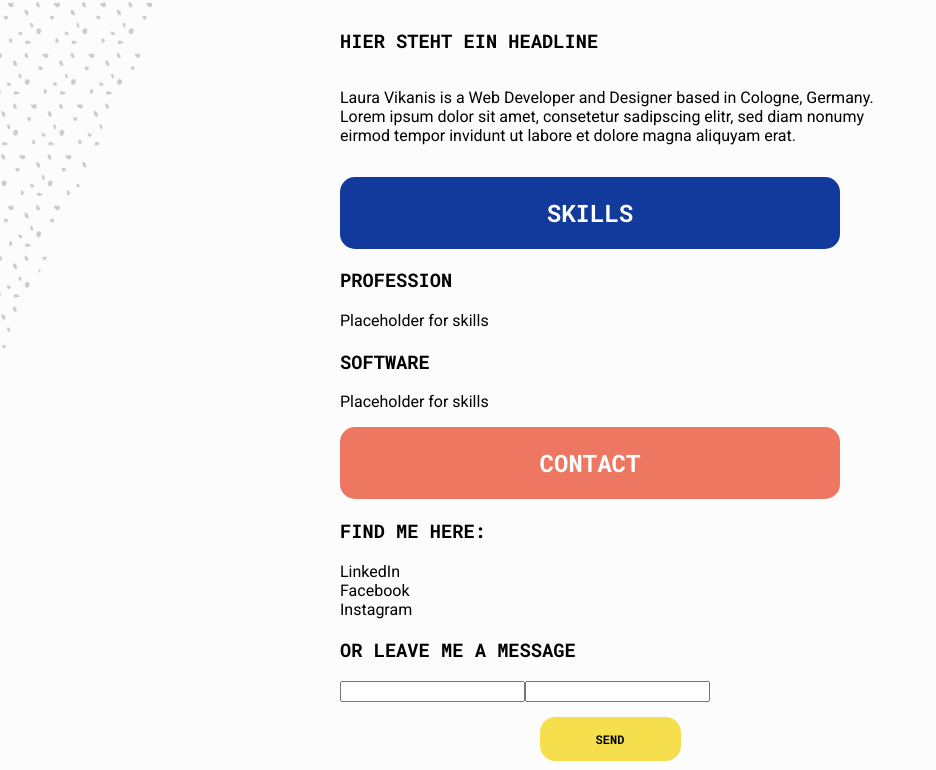
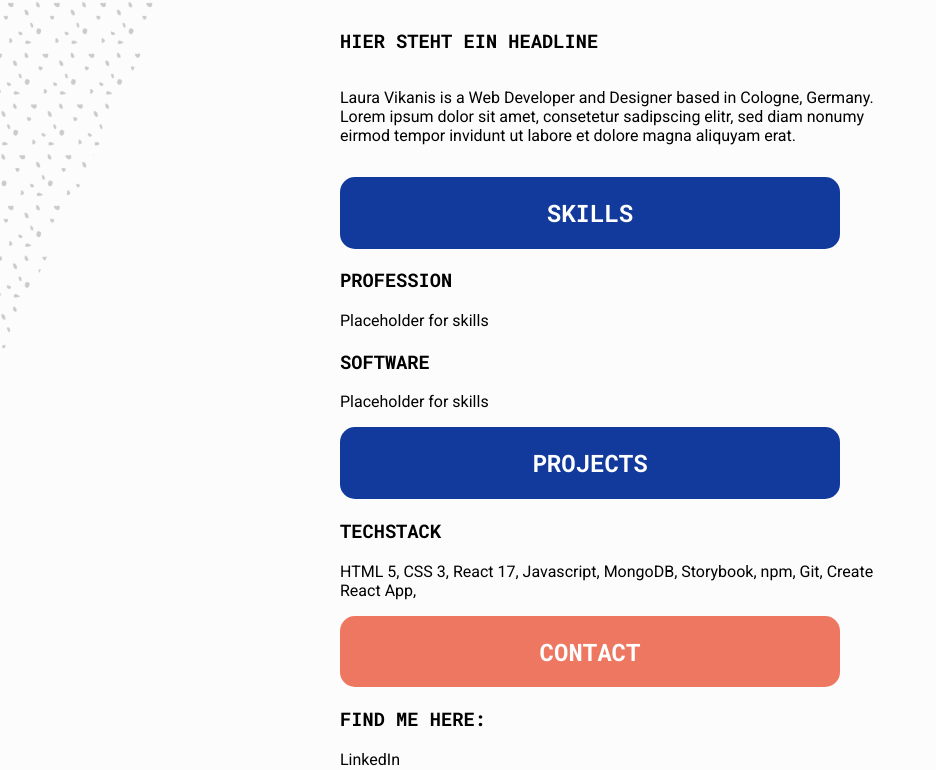
Before and after one commit to lauravikanis/portfolio2021, a React (Create React App) app in the folder client/: page / in a window 1280 px wide. Shown: the part 454-1224 px from the top of the page, without its empty margins (0-936 px from the left). Built offline with nearby package versions, Linux system fonts and the light colour scheme; a web font is replaced by a local one.

Commit message:
add projects to page

```diff
--- a/client/src/pages/Page.js
+++ b/client/src/pages/Page.js
@@ -3,8 +3,9 @@ import Header from "../components/Header/Header";
 import Menueitem from "../components/Menueitem/Menueitem";
 import styled from "styled-components/macro";
 import About from "../components/Content/About";
+import Contact from "../components/Content/Contact";
+import Projects from "../components/Content/Projects";
 import Skills from "../components/Content/Skills";
-import Contact from "../components/Content/Contact";
 
 const MainDiv = styled.div`
   display: flex;
@@ -25,6 +26,10 @@ const Page = () => (
       <h2>Skills</h2>
     </Menueitem>
     <Skills />
+    <Menueitem>
+      <h2>Projects</h2>
+    </Menueitem>
+    <Projects />
     <Menueitem secondary>
       <h2>Contact</h2>
     </Menueitem>
```
